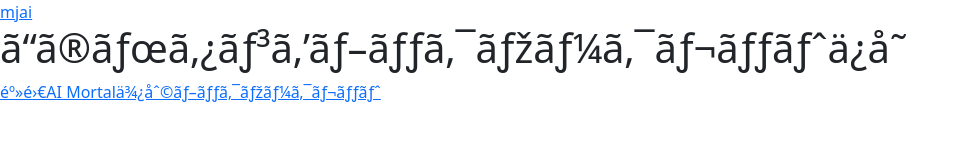
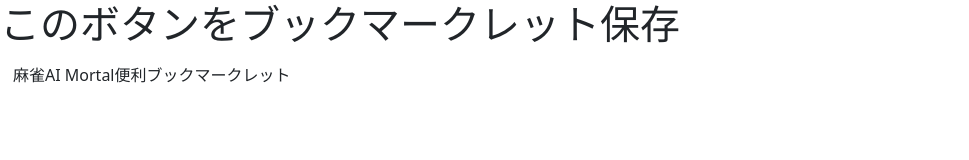
Before and after one commit to sakapun/mjai_bookmarklet, a plain HTML site: page index.html in a window 1280 px wide. Shown: the whole page, without its empty margins (0-969 px from the left). Drawn offline with nearby package versions, Linux system fonts and the light colour scheme.

Commit message:
便利ブックマークレット

```diff
--- a/index.html
+++ b/index.html
@@ -1,9 +1,3 @@
-<html>
-<body>
-<a href="javascript:(function%20showMissOnly()%7Bconst%20grade%3DNumber.parseInt(window.prompt(%22%E4%B8%80%E8%87%B4%E5%BA%A6%E9%A0%86%E4%BD%8D%E3%81%8C%E3%81%93%E3%81%AE%E9%A0%86%E4%BD%8D%E3%82%88%E3%82%8A%E6%82%AA%E3%81%84%E6%99%82%22%2C%222%22))%3Bconst%20threshold%3Dgrade%20%3E%3D3%20%3F%20100%20%3A%20Number.parseInt(window.prompt(%22%EF%BC%92%E4%BD%8D%E3%81%AE%E5%A0%B4%E5%90%88%E3%81%AE%E3%81%97%E3%81%8D%E3%81%84%E5%80%A4%22%2C%2270%22))%3Bconst%20turnList%3Ddocument.querySelectorAll(%22details.collapse%22)%3Bfor(const%20turn%20of%20turnList)%7Bconst%20turnInfo%3Dturn.querySelector(%22.turn-info%22)%3Bif(turnInfo%20!%3D%3Dnull)%7Bconst%20orderLoss%3DturnInfo.querySelector(%22.order-loss%22)%3Bconst%20firstScore%3DNumber.parseFloat(turn.querySelector(%22details%3Etable%3Etbody%3Etr%3Etd%3Anth-child(3)%3Espan%22).title)%3Bif(orderLoss%20%26%26(Number.parseInt(orderLoss.textContent.replace(%22%20%23%22%2C%22%22))%3E%3Dgrade%20%7C%7C%20firstScore%20%3E%3Dthreshold))%7Bturn.setAttribute(%22open%22%2C%22%22)%3B%7Delse%7Bturn.removeAttribute(%22open%22)%3B%7D%7D%7D%7D)()%3Bvoid(0);">mjai</a>
-</body>
-</html>
-
 <!doctype html>
 <html lang="en">
 <head>
@@ -18,7 +12,7 @@
 </head>
 <body>
 <h1>このボタンをブックマークレット保存</h1>
-<a class="button" href="javascript:(function%20showMissOnly()%7Bconst%20grade%3DNumber.parseInt(window.prompt(%22%E4%B8%80%E8%87%B4%E5%BA%A6%E9%A0%86%E4%BD%8D%E3%81%8C%E3%81%93%E3%81%AE%E9%A0%86%E4%BD%8D%E3%82%88%E3%82%8A%E6%82%AA%E3%81%84%E6%99%82%22%2C%222%22))%3Bconst%20threshold%3Dgrade%20%3E%3D3%20%3F%20100%20%3A%20Number.parseInt(window.prompt(%22%EF%BC%92%E4%BD%8D%E3%81%AE%E5%A0%B4%E5%90%88%E3%81%AE%E3%81%97%E3%81%8D%E3%81%84%E5%80%A4%22%2C%2270%22))%3Bconst%20turnList%3Ddocument.querySelectorAll(%22details.collapse%22)%3Bfor(const%20turn%20of%20turnList)%7Bconst%20turnInfo%3Dturn.querySelector(%22.turn-info%22)%3Bif(turnInfo%20!%3D%3Dnull)%7Bconst%20orderLoss%3DturnInfo.querySelector(%22.order-loss%22)%3Bconst%20firstScore%3DNumber.parseFloat(turn.querySelector(%22details%3Etable%3Etbody%3Etr%3Etd%3Anth-child(3)%3Espan%22).title)%3Bif(orderLoss%20%26%26(Number.parseInt(orderLoss.textContent.replace(%22%20%23%22%2C%22%22))%3E%3Dgrade%20%7C%7C%20firstScore%20%3E%3Dthreshold))%7Bturn.setAttribute(%22open%22%2C%22%22)%3B%7Delse%7Bturn.removeAttribute(%22open%22)%3B%7D%7D%7D%7D)()%3Bvoid(0);">
+<a class="btn btn-default" href="javascript:(function%20showMissOnly()%7Bconst%20grade%3DNumber.parseInt(window.prompt(%22%E4%B8%80%E8%87%B4%E5%BA%A6%E9%A0%86%E4%BD%8D%E3%81%8C%E3%81%93%E3%81%AE%E9%A0%86%E4%BD%8D%E3%82%88%E3%82%8A%E6%82%AA%E3%81%84%E6%99%82%22%2C%222%22))%3Bconst%20threshold%3Dgrade%20%3E%3D3%20%3F%20100%20%3A%20Number.parseInt(window.prompt(%22%EF%BC%92%E4%BD%8D%E3%81%AE%E5%A0%B4%E5%90%88%E3%81%AE%E3%81%97%E3%81%8D%E3%81%84%E5%80%A4%22%2C%2270%22))%3Bconst%20turnList%3Ddocument.querySelectorAll(%22details.collapse%22)%3Bfor(const%20turn%20of%20turnList)%7Bconst%20turnInfo%3Dturn.querySelector(%22.turn-info%22)%3Bif(turnInfo%20!%3D%3Dnull)%7Bconst%20orderLoss%3DturnInfo.querySelector(%22.order-loss%22)%3Bconst%20firstScore%3DNumber.parseFloat(turn.querySelector(%22details%3Etable%3Etbody%3Etr%3Etd%3Anth-child(3)%3Espan%22).title)%3Bif(orderLoss%20%26%26(Number.parseInt(orderLoss.textContent.replace(%22%20%23%22%2C%22%22))%3E%3Dgrade%20%7C%7C%20firstScore%20%3E%3Dthreshold))%7Bturn.setAttribute(%22open%22%2C%22%22)%3B%7Delse%7Bturn.removeAttribute(%22open%22)%3B%7D%7D%7D%7D)()%3Bvoid(0);">
     麻雀AI Mortal便利ブックマークレット
 </a>
 
```
